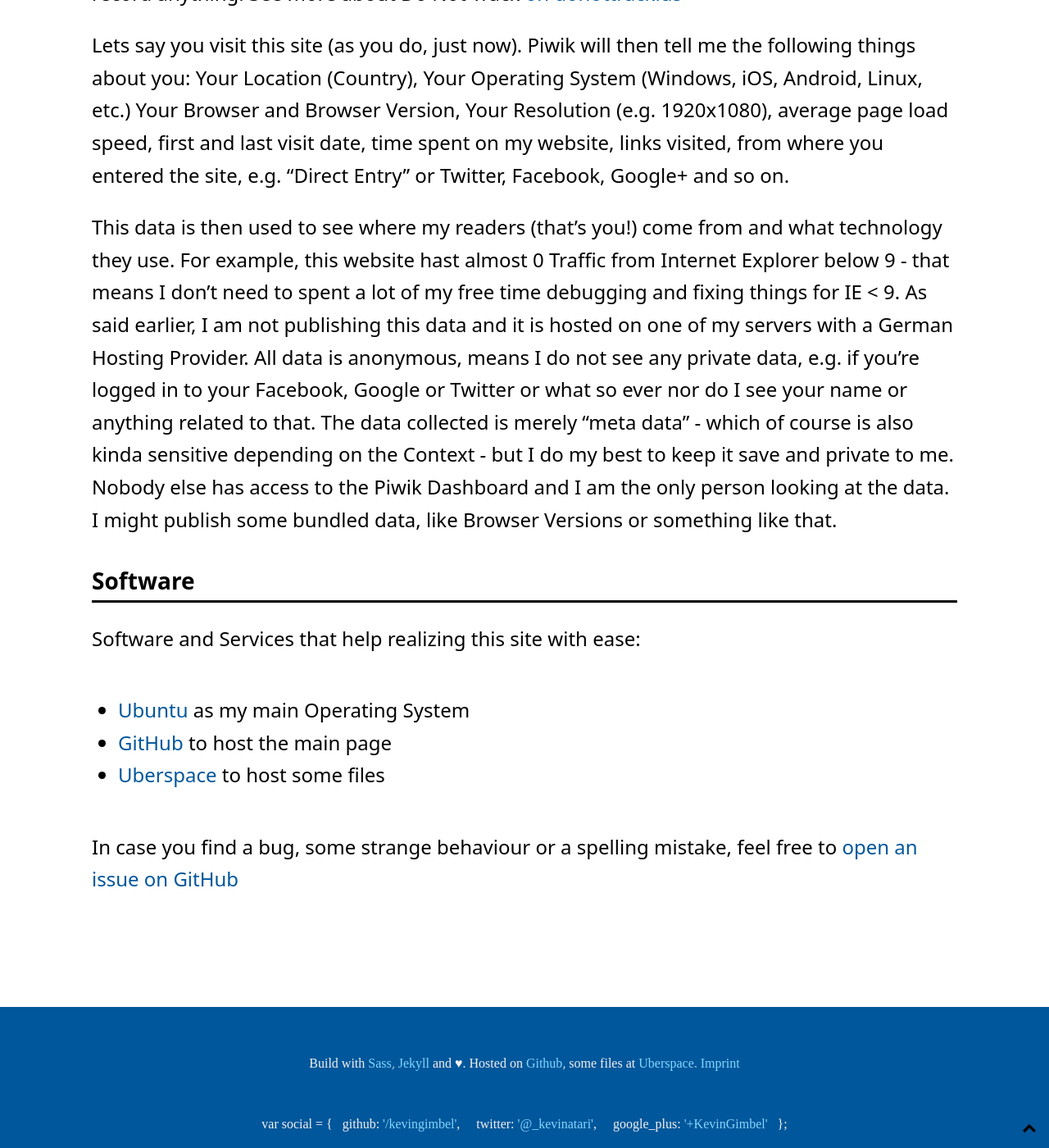
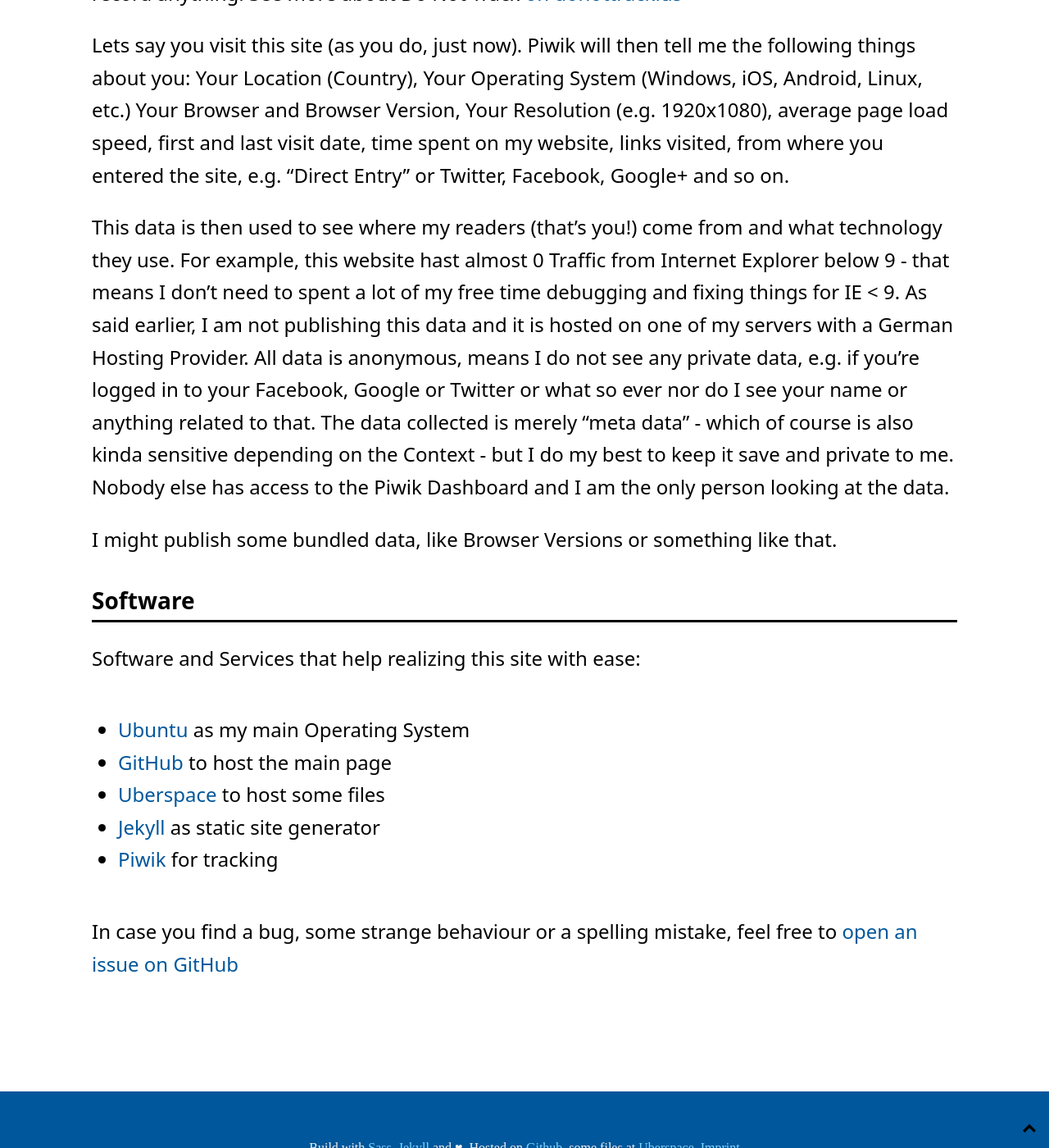
Before and after one commit to KevinGimbel/kevingimbel.github.io-old, a Jekyll site: the page built from imprint.md, in a window 1280 px wide and 1400 px high, scrolled down 1380 px. Shown: the whole window at 82% size. Built offline with Jekyll 4.4.1, drawn with Linux system fonts in a browser that asks for light colours; some web fonts are replaced; comment, search, counter and statistics services are not loaded.

Commit message:
Update software list

```diff
--- a/imprint.md
+++ b/imprint.md
@@ -32,6 +32,7 @@
 
 
 This data is then used to see where my readers (that's you!) come from and what technology they use. For example, this website hast almost 0 Traffic from Internet Explorer below 9 - that means I don't need to spent a lot of my free time debugging and fixing things for IE < 9. As said earlier, I am not publishing this data and it is hosted on one of my servers with a German Hosting Provider. All data is anonymous, means I do not see any private data, e.g. if you're logged in to your Facebook, Google or Twitter or what so ever nor do I see your name or anything related to that. The data collected is merely "meta data" - which of course is also kinda sensitive depending on the Context - but I do my best to keep it save and private to me. Nobody else has access to the Piwik Dashboard and I am the only person looking at the data.
+
 I might publish some bundled data, like Browser Versions or something like that.
 
 ### Software
@@ -41,5 +42,7 @@
 - [Ubuntu](http://www.ubuntu.com/) as my main Operating System
 - [GitHub](http://github.com) to host the main page
 - [Uberspace](http://uberspace.de) to host some files
+- [Jekyll](http://jekyllrb.com) as static site generator
+- [Piwik](https://piwik.org/) for tracking
 
 In case you find a bug, some strange behaviour or a spelling mistake, feel free to [open an issue on GitHub](https://github.com/kevingimbel/kevingimbel.github.io/issues)
```
